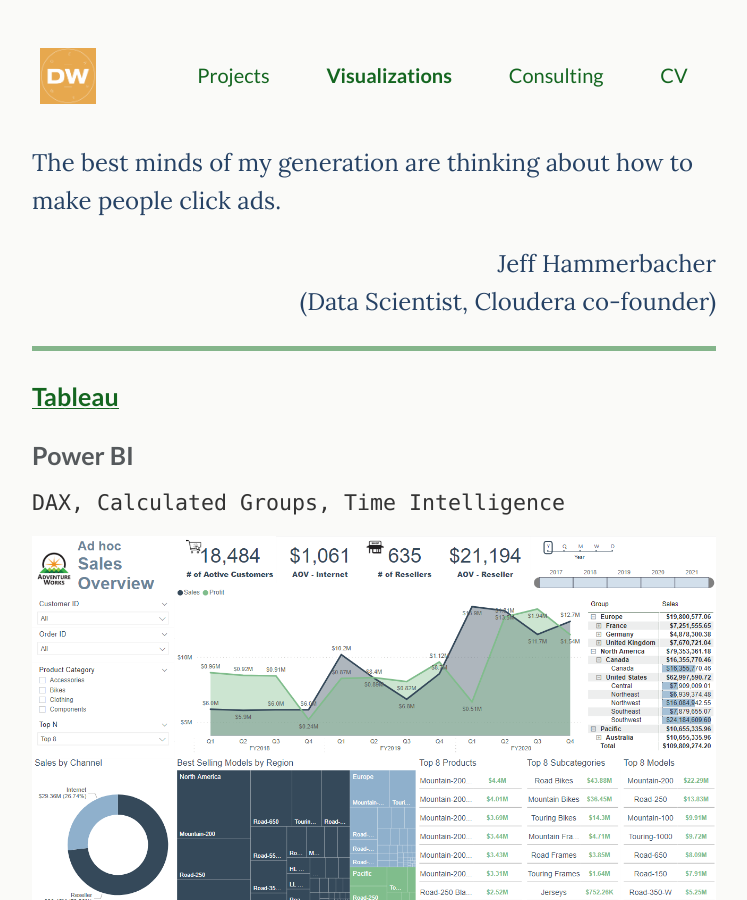
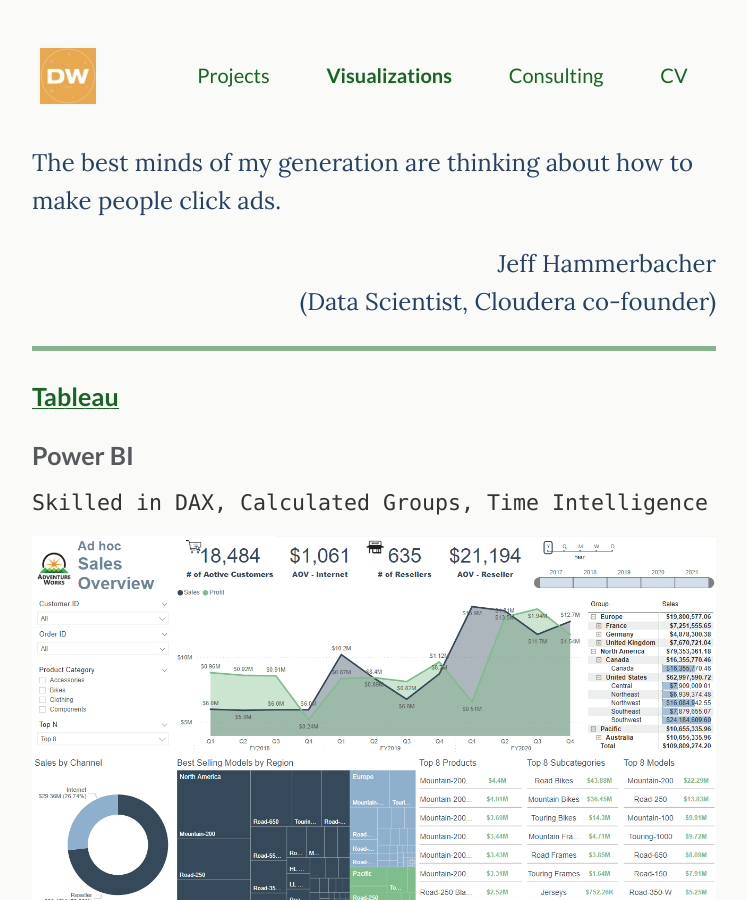
Before and after one commit to deawyk/deawyk.github.io, a Jekyll site: the page built from _pages/visualization.md, in a window 1280 px wide and 900 px high. Shown: the whole window, without its empty margins (266-1013 px from the left). Built offline with Jekyll 4.4.1, drawn with Linux system fonts in a browser that asks for light colours; some of the changed text lies outside the part shown.

Commit message:
Update visualization.md

```diff
--- a/_pages/visualization.md
+++ b/_pages/visualization.md
@@ -27,7 +27,7 @@
 
 
 ### Power BI
-    DAX, Calculated Groups, Time Intelligence
+    Skilled in DAX, Calculated Groups, Time Intelligence
 
 <img src="{{ site.baseurl }}/assets/img/git.bi1.png">
 <img src="{{ site.baseurl }}/assets/img/git.bi2.png">
```
Also changed, not shown: other parts of _pages/visualization.md (+0 -2 lines).
